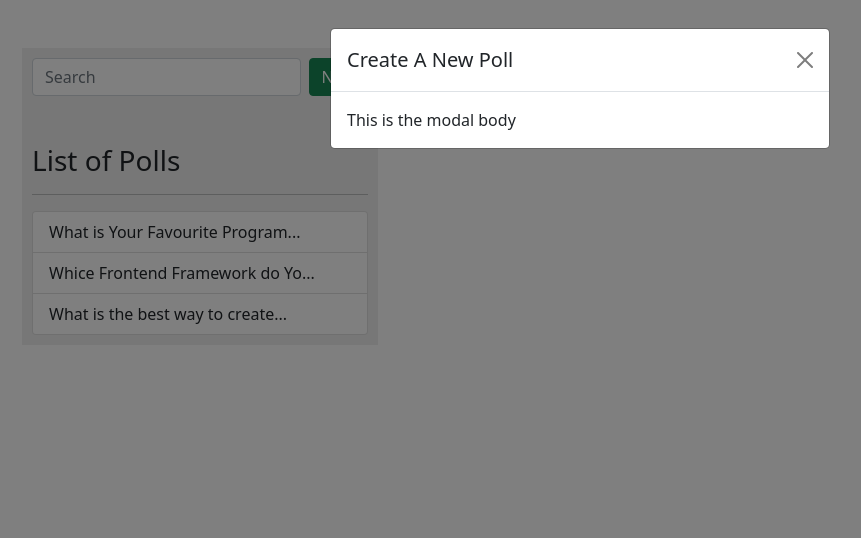
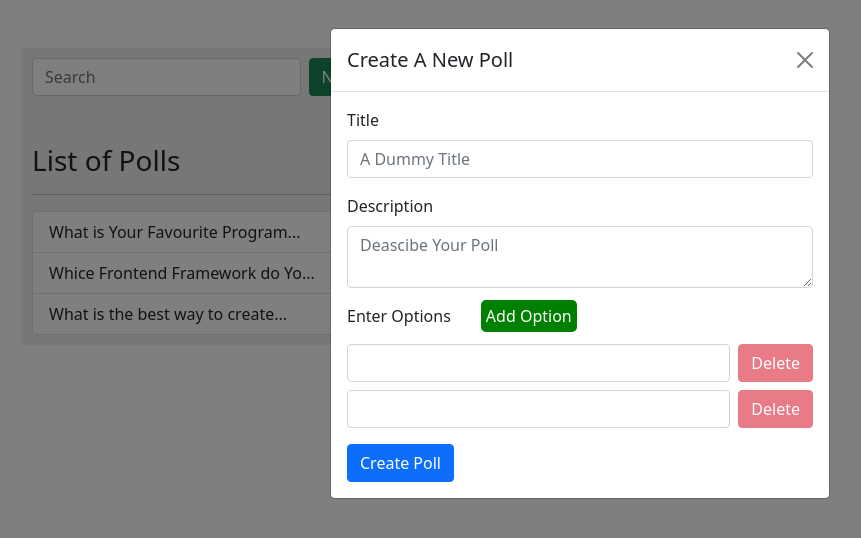
Before and after one commit to jabed3700/Poll-Project-React-, a React (Create React App) app: page / in a window 1280 px wide. Both pictures are taken after a click on the button "New". Shown: the top 538 px of the page, without its empty margins (60-921 px from the left). Built offline with nearby package versions, Linux system fonts and the light colour scheme.

Commit message:
impletment create poll

```diff
--- a/src/App.js
+++ b/src/App.js
@@ -17,7 +17,7 @@
     console.log(this.state.polls)
   }
 
-  createPoll = poll =>{
+  addNewPoll = poll =>{
     poll.id = shortid.generate()
     poll.created = new Date()
     poll.totalVote = 0
@@ -57,7 +57,13 @@
           <Container>
             <Row className="my-5">
                 <Col md={4}>
-                  <Sidebar  polls={this.state.polls} searchTerm={this.state.searchTerm} handleSearch={this.handleSearch} selectPoll={this.selectPoll}/>
+                  <Sidebar
+                   polls={this.state.polls}
+                   searchTerm={this.state.searchTerm}
+                  handleSearch={this.handleSearch}
+                  selectPoll={this.selectPoll}
+                  addNewPoll = {this.addNewPoll}
+                  />
                 </Col>
                 <Col md={8}>
                   <MainContent  />
--- /dev/null
+++ b/src/components/poll-form/form.jsx
@@ -0,0 +1,77 @@
+import React, { Component } from 'react'
+import {Form,FormGroup,Label,Input,FormFeedback,Button} from 'reactstrap'
+const CreateForm = ({
+    title,
+    description,
+    options,
+    errors,
+    buttonValue,
+    handleChange,
+    handleOptionChange,
+    createOption,
+    deleteOption,
+    handleSubmit,
+})=><Form onSubmit={handleSubmit}>
+        <FormGroup>
+            <Label for='title'>Title</Label>
+            <Input
+                name='title'
+                id='title'
+                placeholder='A Dummy Title'
+                value={title}
+                onChange={handleChange}
+                invalid={errors.title ? true:false}
+            />
+            {errors.title && <FormFeedback>{errors.title} </FormFeedback>}
+        </FormGroup>
+        <FormGroup>
+            <Label for='description'>Description</Label>
+            <Input
+                type='textarea'
+                name='description'
+                id='description'
+                placeholder='Deascibe Your Poll'
+                value={description}
+                onChange={handleChange}
+                invalid={errors.title ? true:false}
+            />
+            {errors.description && <FormFeedback>{errors.description} </FormFeedback>}
+        </FormGroup>
+
+        <FormGroup>
+            <Label>
+                Enter Options
+                <span
+                    style={{
+                        marginLeft:'30px',
+                        background:'green',
+                        color:'white',
+                        padding:'5px',
+                        borderRadius:'5px',
+                        cursor:'pointer',
+                    }}
+                    onClick={createOption}
+                >
+                    Add Option
+                </span>
+            </Label>
+            {options.map((opt,index)=>(
+                <div key={opt.id} className='d-flex my-2' >
+                    <Input
+                        value={opt.value}
+                        onChange={e=>handleOptionChange(e,index)}
+                        invalid={errors.options && errors.options[index] ? true:false}
+                    />
+                    <Button
+                        color='danger'
+                        disabled={options.length <=2}
+                        className='ms-2'
+                        onClick={()=>deleteOption(index)}
+                    >Delete</Button>
+                </div>
+            ))}
+        </FormGroup>
+        <Button color='primary' type='submit'>{buttonValue}</Button>
+</Form>
+
+export default CreateForm
--- /dev/null
+++ b/src/components/poll-form/index.jsx
@@ -0,0 +1,135 @@
+import React from "react";
+import shortid from "shortid";
+import Form from "./form";
+
+const defaultOption = [
+    {id:shortid.generate(),value:'',vote:0},
+    {id:shortid.generate(),value:'',vote:0},
+];
+
+class PollForm extends React.Component{
+    state= {
+        title: '',
+        description: '',
+        options: defaultOption,
+        errors:{}
+    }
+
+    handleChange = event => {
+        this.setState({
+            [event.target.name]:event.target.value
+        })
+    }
+
+    handleOptionChange = (event,index)=>{
+        const {options} =this.state
+        options[index].value = event.target.value
+        this.setState({options})
+    }
+
+    createOption = () => {
+        const {options} = this.state
+        if(options.length <5) {
+            options.push({
+                id:shortid.generate(),
+                value:'',
+                vote:0
+            });
+            this.setState({options})
+        }else{
+            alert('You can create max 5 options')
+        }
+    }
+
+    deleteOption = index =>{
+        const {options} = this.state
+        if(options.length >2){
+            options.splice(index,1)
+            this.setState({options})
+        }else{
+            alert('You must have at least two options')
+        }
+    }
+
+    handleSubmit = event =>{
+        event.preventDefault()
+        const {isValid,errors} = this.validate()
+
+        if(isValid){
+            const {title,description,options} = this.state
+            this.props.submit({
+                title,
+                description,
+                options
+            })
+            event.target.reset()
+            this.setState({
+                title:'',
+                description:'',
+                options:defaultOption,
+                errors:{}
+            })
+        }else{
+            this.setState({errors})
+        }
+    }
+
+    validate = () =>{
+        const errors = {}
+        const {title,description,options} = this.state
+
+        if(!title){
+            errors.title = 'Please Provide A Title'
+        }else if(title.length <20){
+            errors.title = "Tittle Too Short"
+        }else if(title.length>100){
+            errors.title = "Title Too Long"
+        }
+
+        if(!description){
+            errors.title = 'Please Provide A description'
+        }else if(title.length>500){
+            errors.title = "description Too Long"
+        }
+
+
+        const optionErrors = []
+        options.forEach((opt,index)=>{
+            if(!opt.value){
+                optionErrors[index] = 'Option Text Empty'
+            }else if(opt.value.length>100){
+                optionErrors[index] = 'Option Text Too Long'
+            }
+        })
+
+        if(optionErrors.length > 0){
+            errors.options = optionErrors
+        }
+
+        return {
+            errors,
+            isValid: Object.keys(errors).length ===0
+        }
+    }
+
+    render(){
+        const {title,description, options, errors} = this.state
+
+        return(
+            <Form
+                title={title}
+                description={description}
+                options={options}
+                buttonValue={this.props.buttonValue || 'Create Poll'}
+                errors={errors}
+                handleChange={this.handleChange}
+                handleOptionChange={this.handleOptionChange}
+                createOption={this.createOption}
+                deleteOption={this.deleteOption}
+                handleSubmit={this.handleSubmit}
+            />
+        )
+    }
+}
+
+export default PollForm;
--- a/src/components/sidebar/index.jsx
+++ b/src/components/sidebar/index.jsx
@@ -2,6 +2,7 @@
 import { Button,Input,Modal,ModalHeader,ModalBody } from "reactstrap";
 
 import PollList from "./poll-list";
+import PollForm from "../poll-form";
 
 class Sidebar extends React.Component{
     state={openModal:false}
@@ -34,7 +35,7 @@
                     <ModalHeader toggle={this.toggleModal}>
                         Create A New Poll
                     </ModalHeader>
-                    <ModalBody>This is the modal body</ModalBody>
+                    <ModalBody><PollForm submit={this.props.addNewPoll}/></ModalBody>
                 </Modal>
             </div>
 
```
